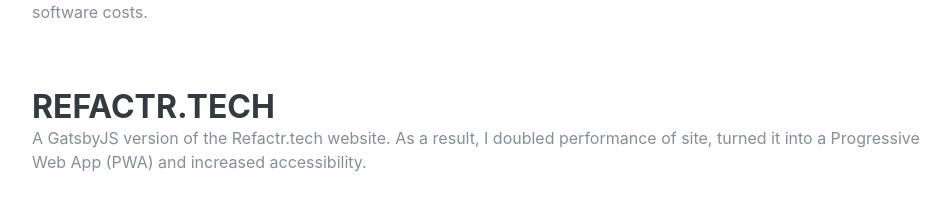
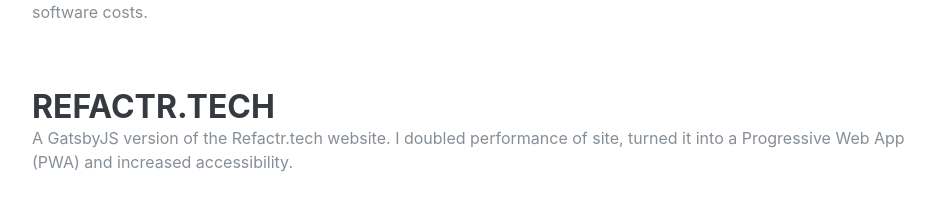
Before and after one commit to Aliciawyse/resume, a Gatsby site: page / in a window 1280 px wide. Shown: the part 1870-2094 px from the top of the page, without its empty margins (288-1238 px from the left). Built offline with nearby package versions, Linux system fonts and the light colour scheme; Gatsby itself is replaced by a stand-in of ours; a web font is replaced by a local one.

Commit message:
Fixed typo

```diff
--- a/src/pages/index.js
+++ b/src/pages/index.js
@@ -109,7 +109,7 @@
             <div className="resume-content">
               <h3 className="mb-0">Refactr.tech</h3>
               <p>
-                A GatsbyJS version of the Refactr.tech website. As a result, I doubled performance of site, turned it into a Progressive Web App (PWA) and increased accessibility.
+                A GatsbyJS version of the Refactr.tech website. I doubled performance of site, turned it into a Progressive Web App (PWA) and increased accessibility.
               </p>
             </div>
           </div>
```
